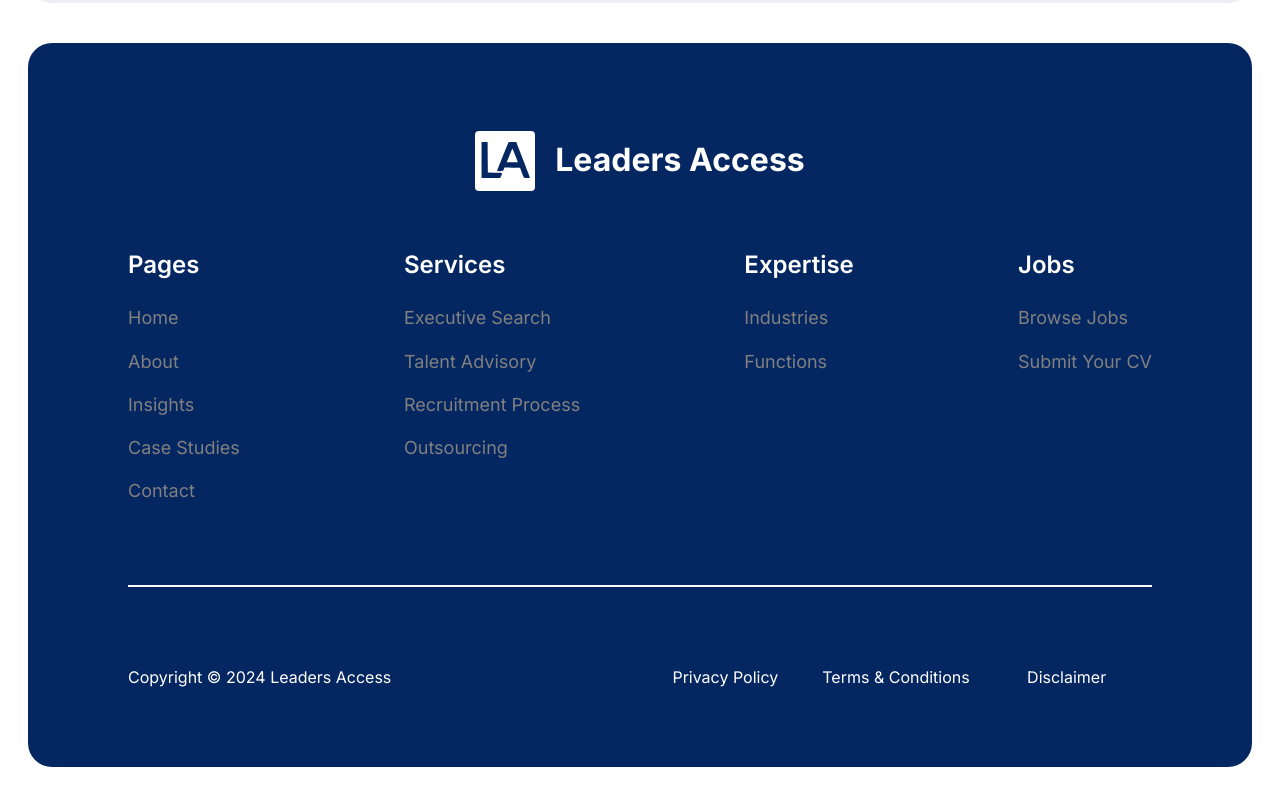
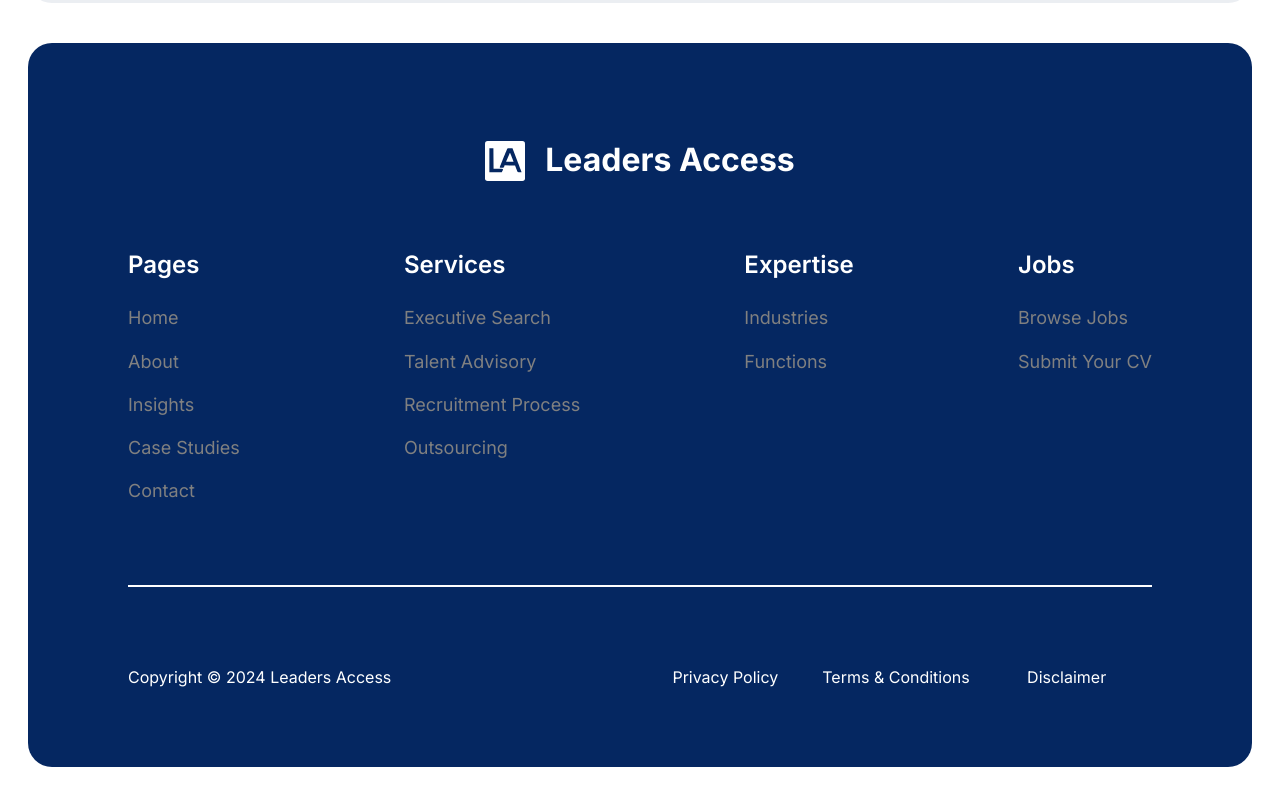
Before and after one commit to Utkarshkumar29/leader-access, a Next.js app: page / in a window 1280 px wide. Shown: the part 10962-11757 px from the top of the page. Built offline with nearby package versions, Linux system fonts and the light colour scheme.

Commit message:
Footer change

```diff
--- a/src/components/footer/page.tsx
+++ b/src/components/footer/page.tsx
@@ -1,6 +1,5 @@
 import Image from "next/image";
 import footerStyle from "../../styles/footer.module.css";
-import leader from "../../../public/images/landing/white_logo.svg"
 
 export default function Footer() {
     return(
@@ -8,7 +7,7 @@ export default function Footer() {
             <div className={footerStyle.footerWrapper}>
                 <div className={footerStyle.footerContents}>
                     <div className={footerStyle.whiteContainer}>
-                        <Image src={leader} alt="Error" width={40} height={40}/>
+                        <Image src="/images/landing/white_logo.svg" alt="Error" width={40} height={40}/>
                         <p className={footerStyle.footerHeading}>Leaders Access</p>
                     </div>
                     <div className={footerStyle.linksWrapper}>
--- a/src/styles/footer.module.css
+++ b/src/styles/footer.module.css
@@ -34,11 +34,6 @@
     gap: 20px;
     height: 100%;
     align-items: center;
-}
-
-.whiteContainer img{
-    width: 60px;
-    height: 60px;
 }
 
 .footerHeading{
```
